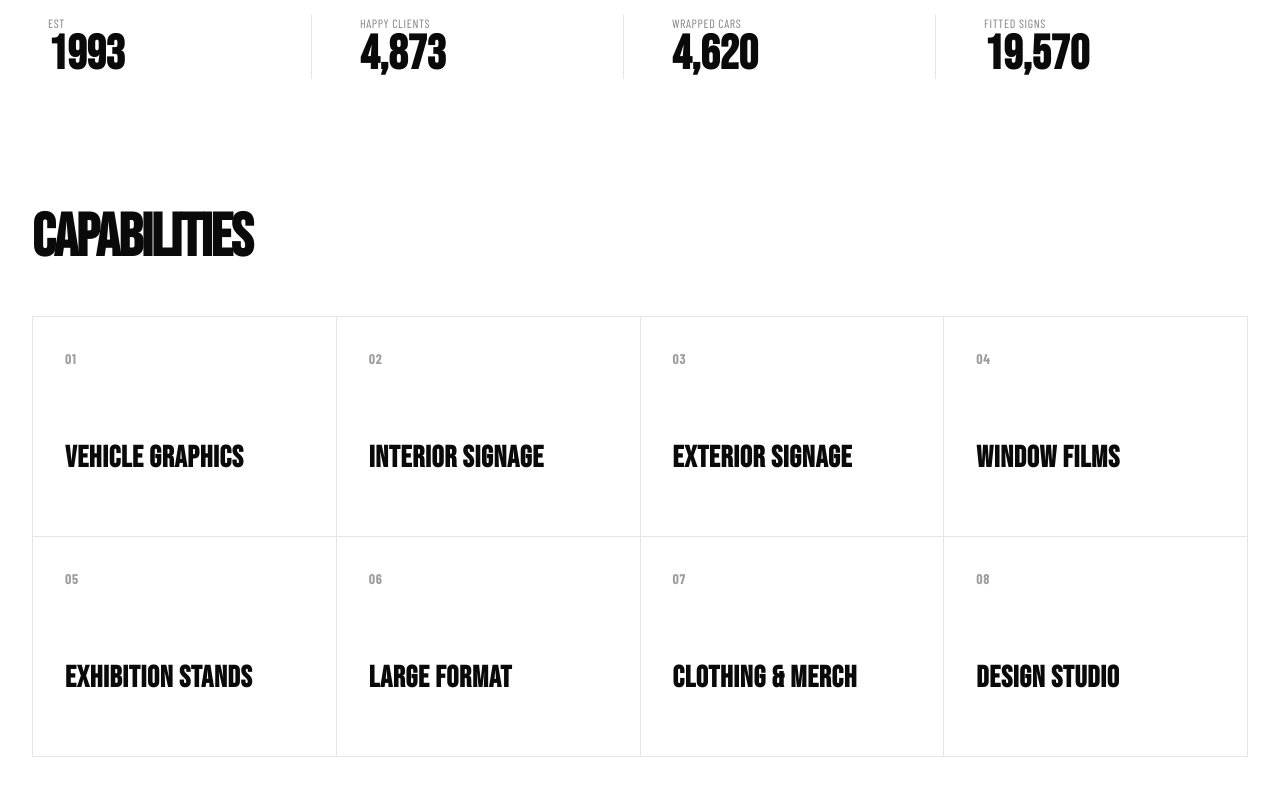
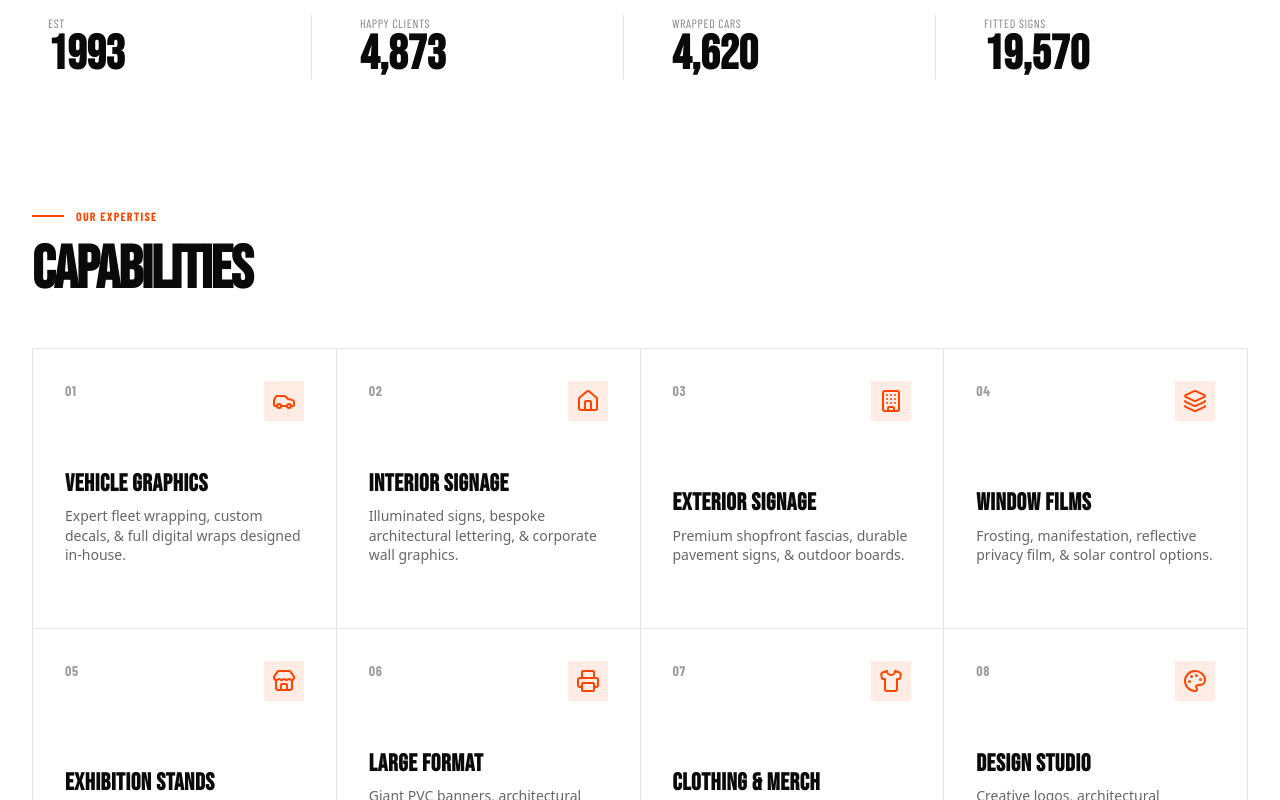
Before and after one commit to dhvl/hertssigns, a Next.js app: page / in a window 1280 px wide. Shown: the part 800-1600 px from the top of the page. Built offline with nearby package versions, Linux system fonts and the light colour scheme; a web font is replaced by a local one.

Commit message:
feat: animate capabilities section with Framer Motion and Lucide icons

```diff
--- a/package.json
+++ b/package.json
@@ -12,6 +12,7 @@
     "@base-ui/react": "^1.3.0",
     "class-variance-authority": "^0.7.1",
     "clsx": "^2.1.1",
+    "framer-motion": "^12.40.0",
     "lucide-react": "^0.577.0",
     "next": "16.1.6",
     "react": "19.2.3",
--- a/src/app/page.tsx
+++ b/src/app/page.tsx
@@ -1,7 +1,12 @@
 "use client";
 
 import React, { useState } from "react";
-import { Phone, Menu, Plus, Minus, ArrowRight, Star, ChevronLeft, ChevronRight } from "lucide-react";
+import {
+  Phone, Menu, Plus, Minus, ArrowRight, Star, ChevronLeft, ChevronRight,
+  Car, Building, Layers, Store, Printer, Shirt, Palette, Home as HomeIcon
+} from "lucide-react";
+import { motion } from "framer-motion";
+
 
 export default function Home() {
   // Navigation menu state
@@ -9,15 +14,16 @@ export default function Home() {
 
   // Capabilities items
   const capabilities = [
-    { num: "01", title: "Vehicle Graphics" },
-    { num: "02", title: "Interior Signage" },
-    { num: "03", title: "Exterior Signage" },
-    { num: "04", title: "Window Films" },
-    { num: "05", title: "Exhibition Stands" },
-    { num: "06", title: "Large Format" },
-    { num: "07", title: "Clothing & Merch" },
-    { num: "08", title: "Design Studio" },
+    { num: "01", title: "Vehicle Graphics", desc: "Expert fleet wrapping, custom decals, & full digital wraps designed in-house.", icon: "Car" },
+    { num: "02", title: "Interior Signage", desc: "Illuminated signs, bespoke architectural lettering, & corporate wall graphics.", icon: "Home" },
+    { num: "03", title: "Exterior Signage", desc: "Premium shopfront fascias, durable pavement signs, & outdoor boards.", icon: "Building" },
+    { num: "04", title: "Window Films", desc: "Frosting, manifestation, reflective privacy film, & solar control options.", icon: "Layers" },
+    { num: "05", title: "Exhibition Stands", desc: "High-impact event setups, modular pop-up banner stands, & displays.", icon: "Store" },
+    { num: "06", title: "Large Format", desc: "Giant PVC banners, architectural mesh, high-res posters, & blueprints.", icon: "Printer" },
+    { num: "07", title: "Clothing & Merch", desc: "Corporate embroidery, high-grade vinyl screenprints, and giftware.", icon: "Shirt" },
+    { num: "08", title: "Design Studio", desc: "Creative logos, architectural visualization layout, & brand strategy.", icon: "Palette" },
   ];
+
 
   // The Works (projects list)
   const works = [
@@ -222,27 +228,65 @@ export default function Home() {
       </section>
 
       {/* CAPABILITIES SECTION */}
-      <section id="capabilities" className="py-20 px-4 md:px-8 bg-white text-[#0A0A0A] border-b border-black/10">
+      <section id="capabilities" className="py-20 px-4 md:px-8 bg-white text-[#0A0A0A] border-b border-black/10 overflow-hidden">
         <div className="max-w-7xl mx-auto">
+          <div className="flex items-center gap-3 mb-4">
+            <span className="h-[2px] w-8 bg-hs-orange" />
+            <span className="font-condensed font-bold text-xs uppercase tracking-widest text-hs-orange">Our Expertise</span>
+          </div>
           <h2 className="text-5xl md:text-6xl font-black mb-12 tracking-tight">Capabilities</h2>
 
           <div className="grid grid-cols-1 sm:grid-cols-2 lg:grid-cols-4 border-t border-l border-black/10">
-            {capabilities.map((c, i) => (
-              <div
+            {capabilities.map((c, i) => {
+              // Dynamically map icon names to Lucide icons
+              const IconComponent = (() => {
+                switch(c.icon) {
+                  case "Car": return Car;
+                  case "Home": return HomeIcon;
+                  case "Building": return Building;
+                  case "Layers": return Layers;
+                  case "Store": return Store;
+                  case "Printer": return Printer;
+                  case "Shirt": return Shirt;
+                  case "Palette": return Palette;
+                  default: return Star;
+                }
+              })();
+
+              return (
+                <motion.div
                   key={i}
-                className="border-r border-b border-black/10 p-8 flex flex-col justify-between min-h-[220px] group hover:bg-[#0A0A0A] hover:text-white transition-all duration-300"
+                  initial={{ opacity: 0, y: 30 }}
+                  whileInView={{ opacity: 1, y: 0 }}
+                  viewport={{ once: true, margin: "-100px" }}
+                  transition={{ duration: 0.5, delay: i * 0.08, type: "spring", stiffness: 60 }}
+                  whileHover={{ scale: 1.02, backgroundColor: "#0A0A0A", color: "#FFFFFF", zIndex: 10 }}
+                  className="border-r border-b border-black/10 p-8 flex flex-col justify-between min-h-[280px] group transition-all duration-300 relative cursor-pointer"
                 >
+                  <div className="flex justify-between items-start">
                     <span className="font-condensed text-[#0A0A0A]/40 group-hover:text-white/40 text-sm font-bold tracking-wider">{c.num}</span>
-                <div className="mt-8">
-                  <h3 className="text-3xl font-black leading-[0.9] uppercase">{c.title}</h3>
+                    <motion.div
+                      whileHover={{ rotate: 15, scale: 1.15 }}
+                      className="text-hs-orange p-2 rounded-lg bg-hs-orange/10 group-hover:bg-white/10 group-hover:text-white transition-colors"
+                    >
+                      <IconComponent size={24} />
+                    </motion.div>
+                  </div>
+
+                  <div className="mt-6">
+                    <h3 className="text-2xl font-black leading-[0.9] uppercase group-hover:text-hs-orange transition-colors duration-300">{c.title}</h3>
+                    <p className="text-sm text-black/60 group-hover:text-white/60 leading-snug mt-3 transition-colors duration-300">
+                      {c.desc}
+                    </p>
                     <div className="mt-4 opacity-0 group-hover:opacity-100 transform translate-y-2 group-hover:translate-y-0 transition-all duration-300">
-                    <span className="text-hs-orange font-condensed font-bold text-xs uppercase tracking-widest flex items-center gap-1.5 cursor-pointer">
+                      <span className="text-hs-orange font-condensed font-bold text-xs uppercase tracking-widest flex items-center gap-1.5">
                         View Service <ArrowRight size={12} />
                       </span>
                     </div>
                   </div>
-              </div>
-            ))}
+                </motion.div>
+              );
+            })}
           </div>
         </div>
       </section>
@@ -261,7 +305,15 @@ export default function Home() {
 
           <div className="grid grid-cols-1 md:grid-cols-3 gap-8">
             {works.map((w, i) => (
-              <div key={i} className="group relative overflow-hidden bg-zinc-900 border border-white/10">
+              <motion.div
+                key={i}
+                initial={{ opacity: 0, scale: 0.95 }}
+                whileInView={{ opacity: 1, scale: 1 }}
+                viewport={{ once: true }}
+                transition={{ duration: 0.4, delay: i * 0.1 }}
+                whileHover={{ y: -6 }}
+                className="group relative overflow-hidden bg-zinc-900 border border-white/10"
+              >
                 <div className="aspect-[4/3] w-full overflow-hidden bg-zinc-950">
                   <img
                     src={w.img}
@@ -273,11 +325,12 @@ export default function Home() {
                   <h4 className="text-xl font-bold uppercase tracking-tight text-white">{w.title}</h4>
                   <p className="text-hs-orange font-condensed text-xs font-bold uppercase tracking-wider mt-1">{w.desc}</p>
                 </div>
-              </div>
+              </motion.div>
             ))}
           </div>
         </div>
       </section>
+
 
       {/* DETAILED / INTERACTIVE ACCORDIONS SECTION */}
       <section className="py-20 px-4 md:px-8 bg-white text-[#0A0A0A] border-b border-black/10">
```
Also changed, not shown: 1 other file (tests, documents, lock files or other folders). Lines whose indentation alone changed are shown as unchanged.
